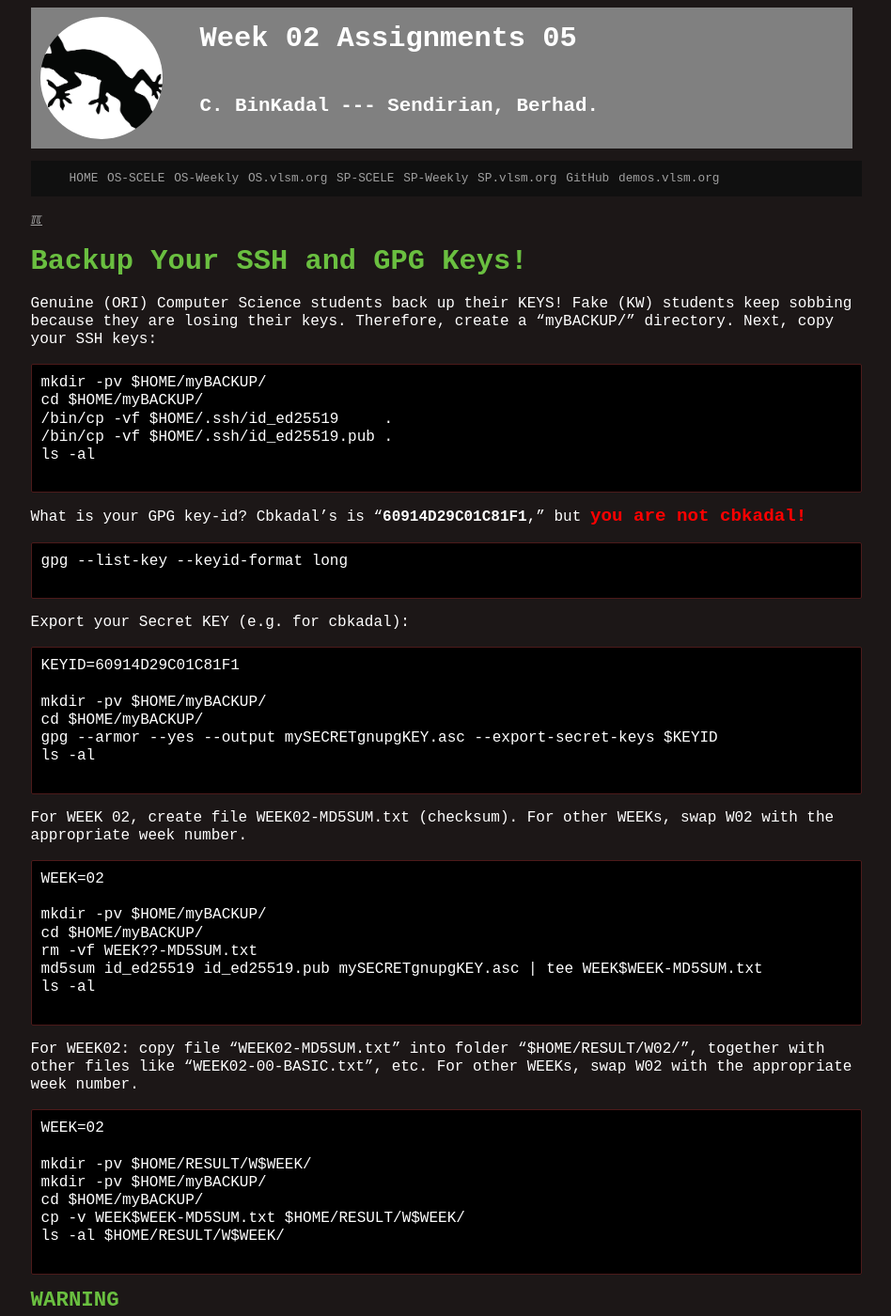
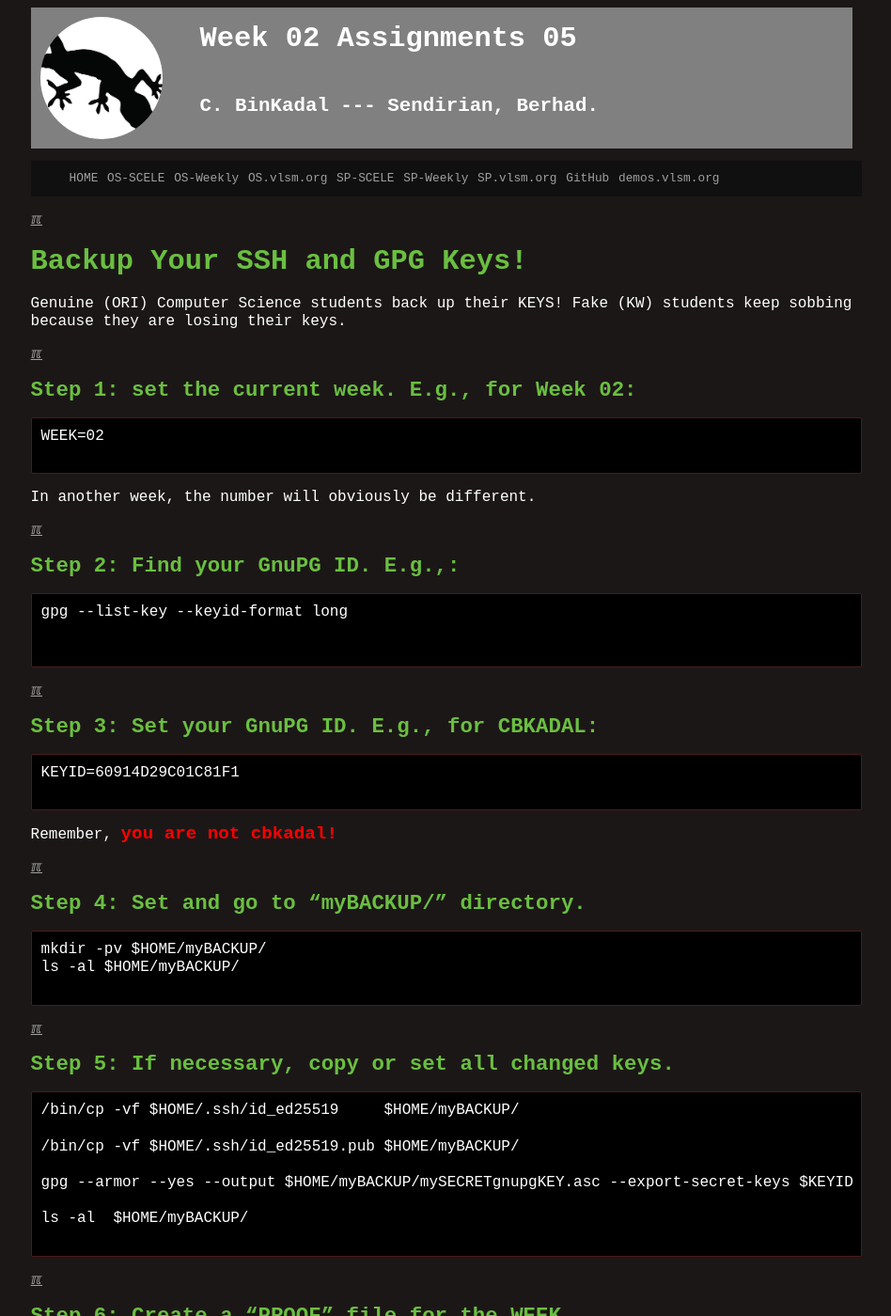
Before and after one commit to os2xx/demOS, a Jekyll site: the page built from W02-11.md, in a window 1280 px wide and 1400 px high. Shown: the whole window at 94% size, without its empty margins (165-1113 px from the left). Built offline with Jekyll 4.4.1, drawn with Linux system fonts in a browser that asks for light colours; some of the changed text lies outside the part shown.

Commit message:
modified:   W02-11.md

````diff
--- a/W02-11.md
+++ b/W02-11.md
@@ -8,67 +8,98 @@ title:  "Week 02 Assignments 05"
 
 Genuine (ORI) Computer Science students back up their KEYS!
 Fake (KW) students keep sobbing because they are losing their keys.
-Therefore, create a "myBACKUP/" directory.
-Next, copy your SSH keys:
+
+[&#x213C;](#idxXXX)<br id="idx001">
+
+## Step 1: set the current week. E.g., for Week 02:
 
 ```
-mkdir -pv $HOME/myBACKUP/
-cd $HOME/myBACKUP/
-/bin/cp -vf $HOME/.ssh/id_ed25519     .
-/bin/cp -vf $HOME/.ssh/id_ed25519.pub .
-ls -al
+WEEK=02
 
 ```
 
-What is your GPG key-id? Cbkadal's is "<b>60914D29C01C81F1</b>," but
-<span style="color:red; font-weight:bold; font-size:larger;">you are not cbkadal!</span>
+In another week, the number will obviously be different.
+
+[&#x213C;](#idxXXX)<br id="idx002">
+
+## Step 2: Find your GnuPG ID. E.g.,:
 
 ```
 gpg --list-key --keyid-format long
 
+
 ```
 
-Export your Secret KEY (e.g. for cbkadal):
+[&#x213C;](#idxXXX)<br id="idx003">
+
+## Step 3: Set your GnuPG ID. E.g., for CBKADAL:
 
 ```
 KEYID=60914D29C01C81F1
 
+```
+
+Remember, <span style="color:red; font-weight:bold; font-size:larger;">you are not cbkadal!</span>
+
+[&#x213C;](#idxXXX)<br id="idx004">
+
+## Step 4: Set and go to "myBACKUP/" directory.
+
+```
 mkdir -pv $HOME/myBACKUP/
-cd $HOME/myBACKUP/
-gpg --armor --yes --output mySECRETgnupgKEY.asc --export-secret-keys $KEYID
-ls -al
+ls -al $HOME/myBACKUP/
 
 ```
 
-For WEEK 02, create file WEEK02-MD5SUM.txt (checksum).
-For other WEEKs, swap W02 with the appropriate week number.
+[&#x213C;](#idxXXX)<br id="idx005">
+
+## Step 5: If necessary, copy or set all changed keys.
+
 
 ```
-WEEK=02
+/bin/cp -vf $HOME/.ssh/id_ed25519     $HOME/myBACKUP/
 
-mkdir -pv $HOME/myBACKUP/
-cd $HOME/myBACKUP/
-rm -vf WEEK??-MD5SUM.txt
-md5sum id_ed25519 id_ed25519.pub mySECRETgnupgKEY.asc | tee WEEK$WEEK-MD5SUM.txt
-ls -al
+/bin/cp -vf $HOME/.ssh/id_ed25519.pub $HOME/myBACKUP/
+
+gpg --armor --yes --output $HOME/myBACKUP/mySECRETgnupgKEY.asc --export-secret-keys $KEYID
+
+ls -al  $HOME/myBACKUP/
 
 ```
 
-For WEEK02:
-copy file "WEEK02-MD5SUM.txt" into folder "$HOME/RESULT/W02/",
-together with other files like "WEEK02-00-BASIC.txt", etc.
-For other WEEKs, swap W02 with the appropriate week number.
+[&#x213C;](#idxXXX)<br id="idx006">
+
+## Step 6: Create a "PROOF" file for the WEEK.
 
 ```
-WEEK=02
+pushd $HOME/myBACKUP/
+rm -vf  WEEK??-MD5SUM.txt
+md5sum id_ed25519 id_ed25519.pub mySECRETgnupgKEY.asc | tee WEEK$WEEK-MD5SUM.txt
+popd
 
+```
+
+[&#x213C;](#idxXXX)<br id="idx007">
+
+## Step 7: Copy the "PROOF file.
+
+```
+pushd $HOME/myBACKUP/
 mkdir -pv $HOME/RESULT/W$WEEK/
-mkdir -pv $HOME/myBACKUP/
-cd $HOME/myBACKUP/
 cp -v WEEK$WEEK-MD5SUM.txt $HOME/RESULT/W$WEEK/
 ls -al $HOME/RESULT/W$WEEK/
+popd
 
 ```
+
+[&#x213C;](#idxXXX)<br id="idx008">
+
+## Last Step: Save/Backup/Copy Your Keys Somewhere Else
+
+It is highly recommended that you secure all the contents of the "myBACKUP/"
+folder to an external medium such as a flash drive.
+
+[&#x213C;](#idxXXX)<br id="idx009">
 
 ## WARNING
 
--- a/_config.yml
+++ b/_config.yml
@@ -1,5 +1,5 @@
 title: Operating Systems Programming
-version:     "Mon 16 Sep 2024 23:00"
+version:     "Tue 17 Sep 2024 04:39:33 WIB"
 copyright:   "2024-2024"
 description: This is the Operating System course site,
       a GitHub Page, hosted at GitHub.com (thank you!).
````
